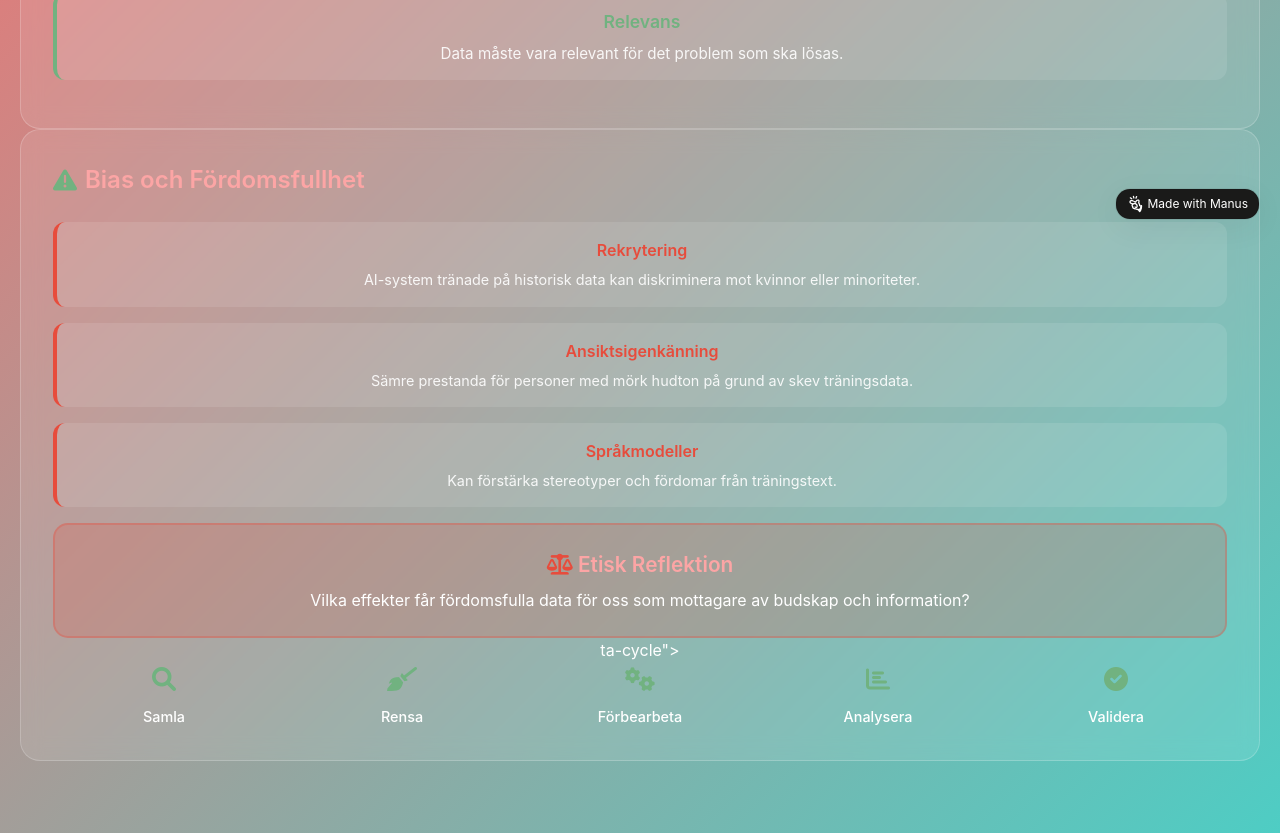
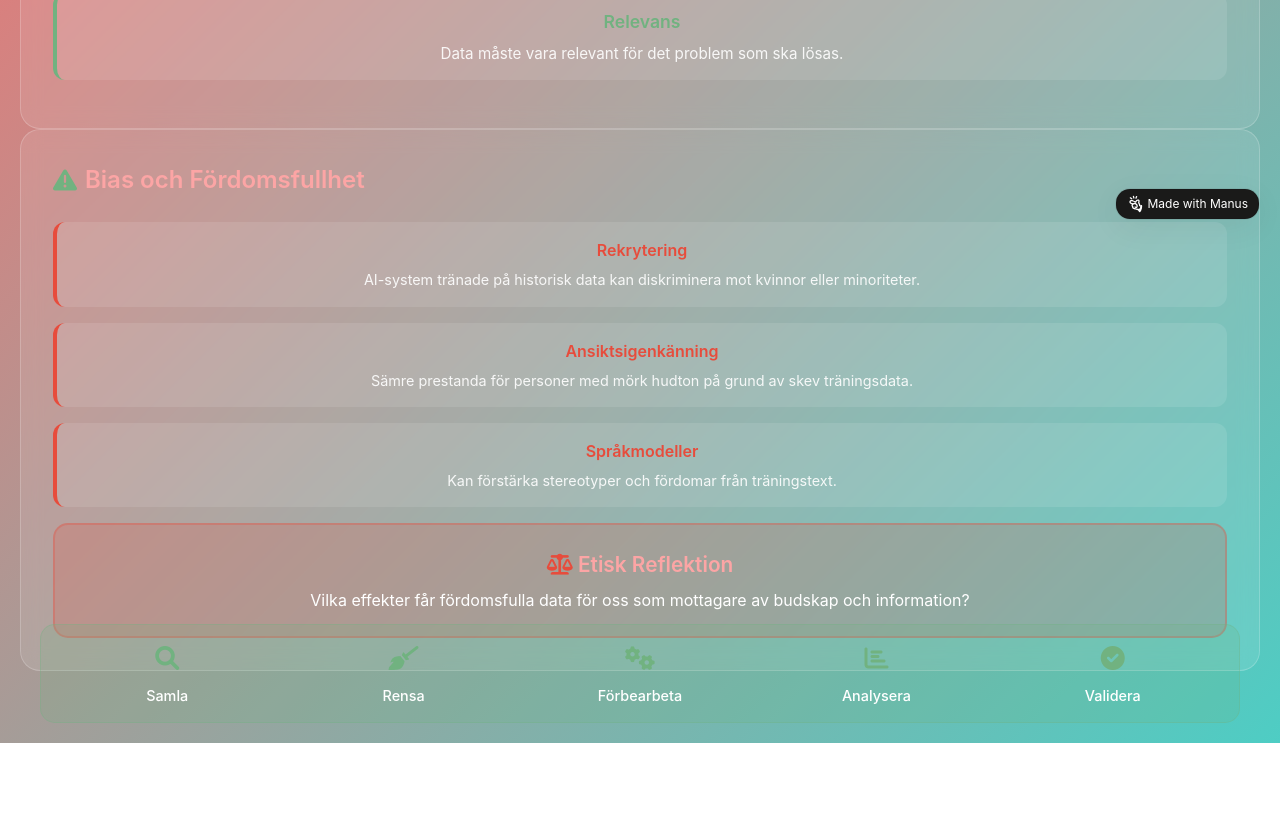
Before and after one commit to MtheTeacher/AI_100p, a plain HTML site: page data_importance.html in a window 1280 px wide. Shown: the part 560-1393 px from the top of the page. After the commit the page ends 1303 px from the top, so only its background shows below. Drawn offline with nearby package versions, Linux system fonts and the light colour scheme.

Commit message:
Update data_importance.html
fixade manuellt ett litet html-fel med "data-cycle"

```diff
--- a/data_importance.html
+++ b/data_importance.html
@@ -250,7 +250,9 @@
               <div class="ethics-text">
                 Vilka effekter får fördomsfulla data för oss som mottagare av budskap och information?
               </div>
-            </div>ta-cycle">
+            </div>
+          </div> <!-- End of bias-section -->
+          <div class="data-cycle">
             <div class="cycle-steps">
               <div class="cycle-step">
                 <div class="step-icon"><i class="fas fa-search"></i></div>
```
Lines whose indentation alone changed are shown as unchanged.
